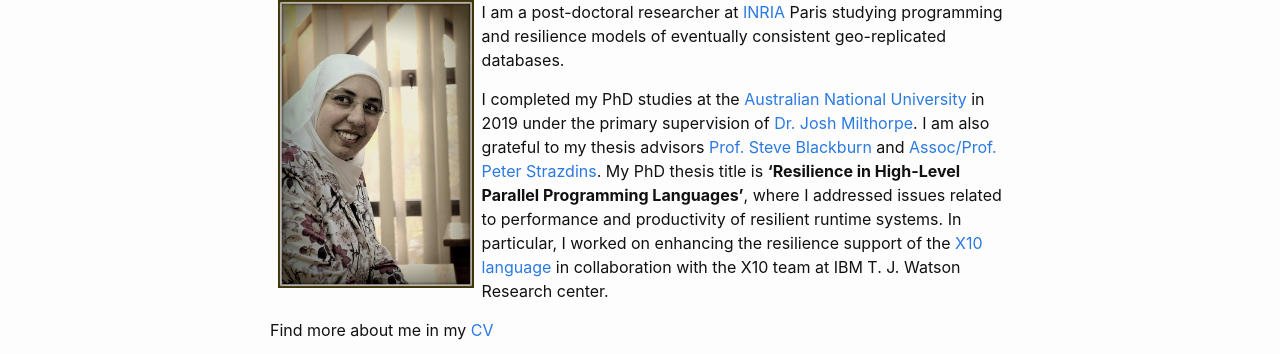
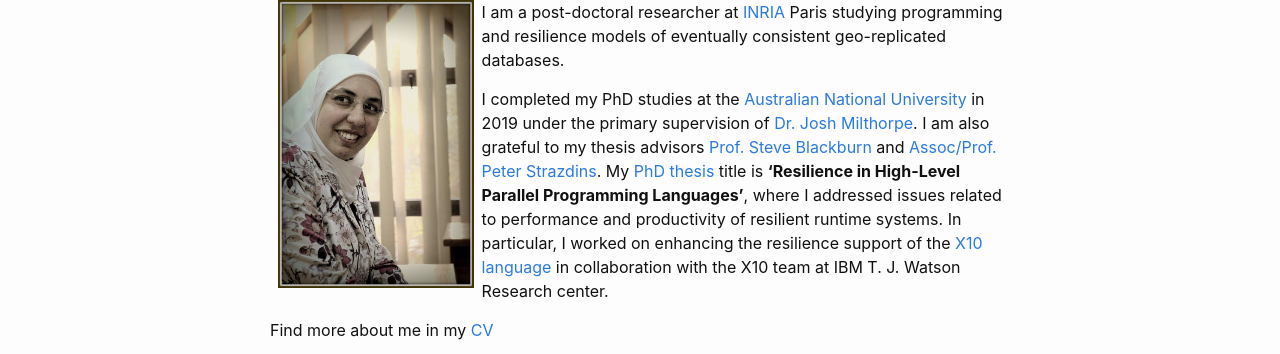
Before and after one commit to shamouda/shamouda.github.io, a Jekyll site: the page built from about.md, in a window 1280 px wide. Shown: the part 164-518 px from the top of the page. Built offline with Jekyll 4.4.1, drawn with Linux system fonts in a browser that asks for light colours; some web fonts are replaced; part of the change alters nothing that is shown.

```diff
--- a/about.md
+++ b/about.md
@@ -11,7 +11,7 @@ I am a post-doctoral researcher at [INRIA](https://www.inria.fr/en/) Paris study
 I completed my PhD studies at the [Australian National University](http://www.anu.edu.au/) in 2019
 under the primary supervision of [Dr. Josh Milthorpe](http://www.milthorpe.org/).
 I am also grateful to my thesis advisors [Prof. Steve Blackburn](http://users.cecs.anu.edu.au/~steveb/) and [Assoc/Prof. Peter Strazdins](http://users.cecs.anu.edu.au/~peter/).
-My PhD thesis title is **'Resilience in High-Level Parallel Programming Languages'**, where
+My [PhD thesis](https://openresearch-repository.anu.edu.au/handle/1885/164137) title is **'Resilience in High-Level Parallel Programming Languages'**, where
 I addressed issues related to performance and productivity of resilient runtime systems.
 In particular, I worked on enhancing the resilience support of the [X10 language](http://x10-lang.org/) in collaboration with the X10 team at IBM T. J. Watson Research center.
 
```
